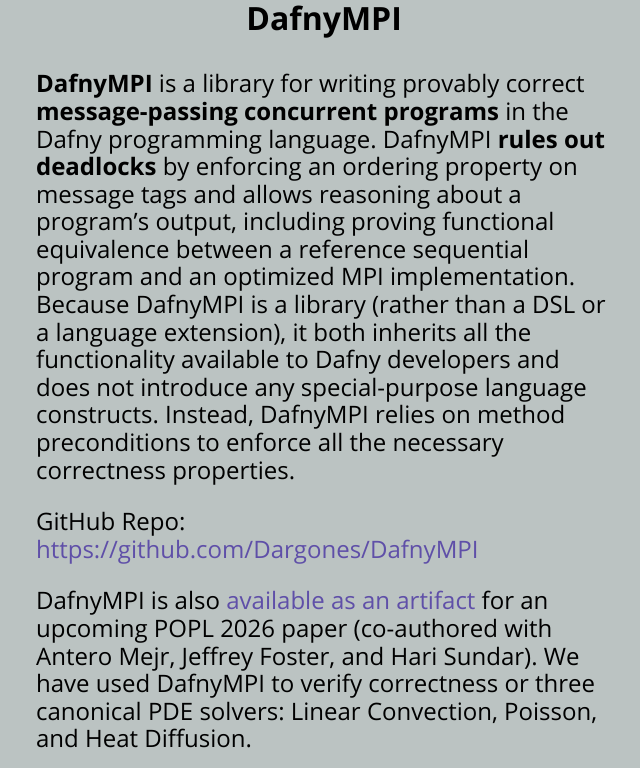
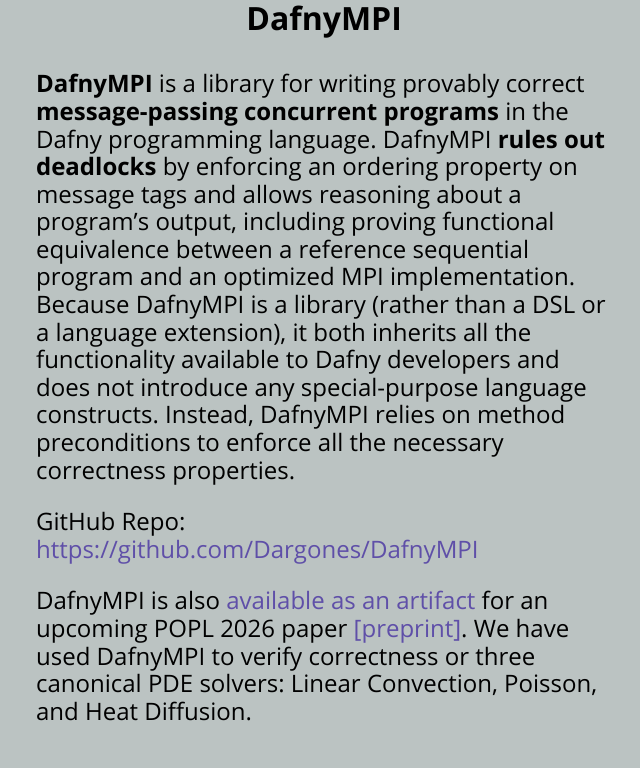
Before and after one commit to sasha-fedchin/sasha-fedchin.github.io, a Jekyll site: the page built from _posts/2025-11-06-dafnympi.markdown, in a window 1280 px wide and 900 px high, scrolled down 616 px, cut to the strip 0-768 px from the top of the window. Shown: the whole strip, without its empty margins (316-956 px from the left). Built offline with Jekyll 4.4.1, drawn with Linux system fonts in a browser that asks for light colours.

Commit message:
Link to preprint

```diff
--- a/_posts/2025-11-06-dafnympi.markdown
+++ b/_posts/2025-11-06-dafnympi.markdown
@@ -17,5 +17,5 @@
 <p> GitHub Repo: <a href="https://github.com/Dargones/DafnyMPI">https://github.com/Dargones/DafnyMPI</a></p>
 
 <p>DafnyMPI is
-also <a href="https://doi.org/10.5281/zenodo.17102521">available as an artifact</a> for an upcoming POPL 2026 paper (co-authored with Antero Mejr, Jeffrey Foster, and Hari Sundar). We have
+also <a href="https://doi.org/10.5281/zenodo.17102521">available as an artifact</a> for an upcoming POPL 2026 paper <a href="https://github.com/Dargones/DafnyMPI/blob/main/paper.pdf">[preprint]</a>. We have
 used DafnyMPI to verify correctness or three canonical PDE solvers: Linear Convection, Poisson, and Heat Diffusion.</p>
--- a/pages/papers.html
+++ b/pages/papers.html
@@ -5,7 +5,7 @@
 ---
 <p>
 <ul>
-    <li>Fedchin A., Mejr A., Sundar H., Foster J.S. DafnyMPI: A Dafny Library for Verifying Message-Passing Concurrent Programs. POPL, 2026</li>
+    <li>Fedchin A., Mejr A., Sundar H., Foster J.S. DafnyMPI: A Dafny Library for Verifying Message-Passing Concurrent Programs <a href="https://github.com/Dargones/DafnyMPI/blob/main/paper.pdf">[Preprint]</a>. POPL, 2026</li>
     <li>Fedchin A., Bai A., Foster J.S. <a href="https://dl.acm.org/doi/pdf/10.1145/3720448">Synthesizing Large Objects from Dafny Specifications</a>. OOPSLA, 2025</li>
     <li>Fedchin A., Cooperman I., Chaudhuri P., Dexter P. <a href="https://aclanthology.org/2025.findings-naacl.414.pdf">AcrosticSleuth: Probabilistic Identification and Ranking of Acrostics in Multilingual Corpora</a>. NAACL, 2025</li>
     <li>Fedchin A., Dean T., Foster J.S., Mercer E., Rakamaric Z., Reger G., Rungta N., Salkeld R., Wagner L., Waldrip C. <a href="https://www.amazon.science/publications/a-toolkit-for-automated-testing-of-dafny">A Toolkit for Automated Testing of Dafny</a>. NFM, 2023</li>
```
Also changed, not shown: 1 other file.
